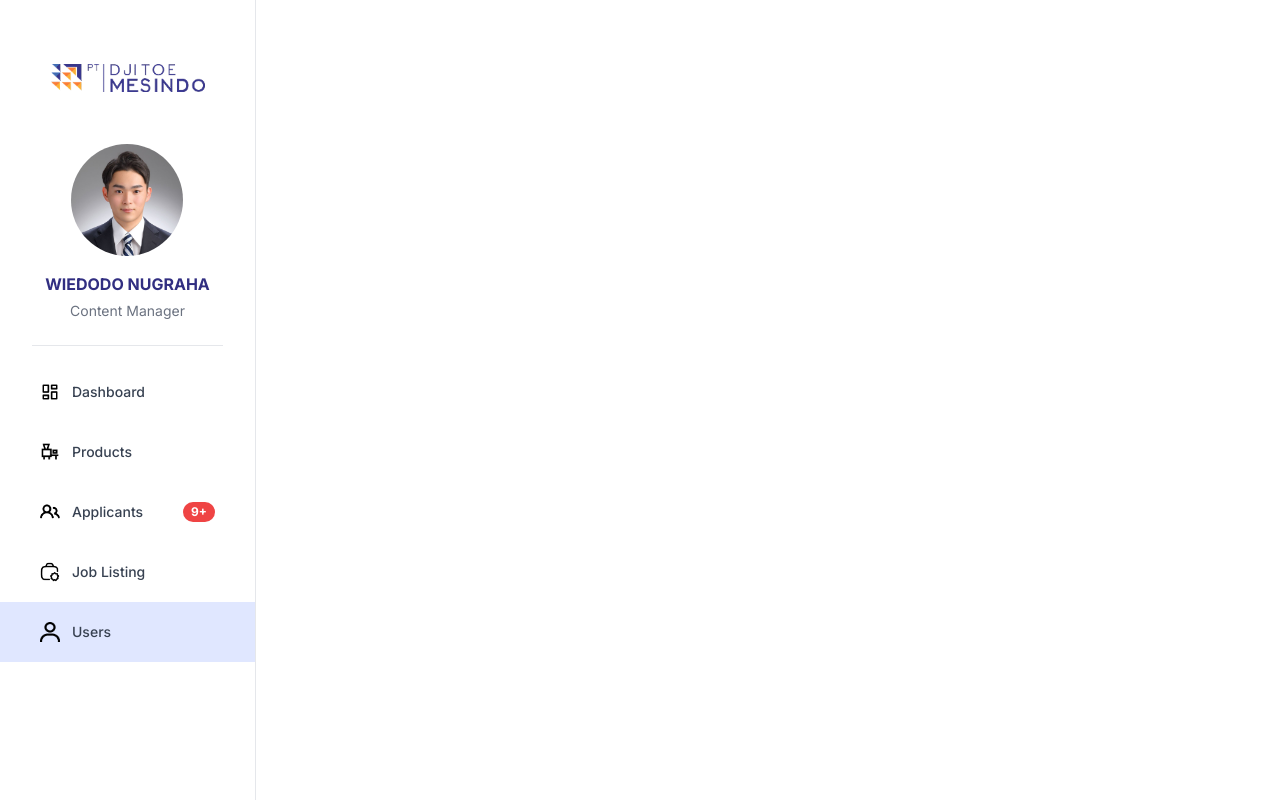
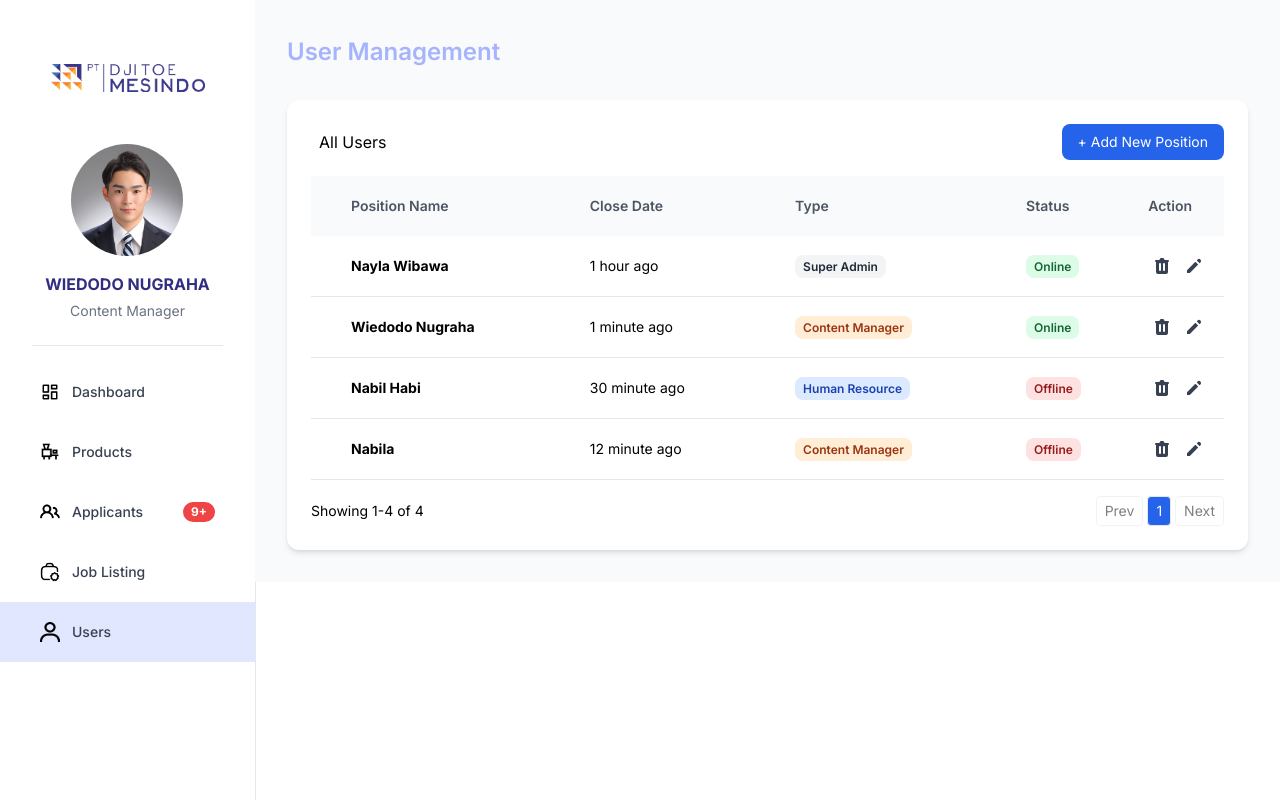
Before and after one commit to naylawibawa/DjitoeDashboard, a React (Vite) app: page /users in a window 1280 px wide. Built offline with nearby package versions, Linux system fonts and the light colour scheme.

Commit message:
Created user page

```diff
--- /dev/null
+++ b/src/components/users/userdata.jsx
@@ -0,0 +1,30 @@
+export const userData = [
+  {
+    id: 1,
+    user: "Nayla Wibawa",
+    lastlogin: "1 hour ago",
+    role: "Super Admin",
+    status: "Online",
+  },
+  {
+    id: 2,
+    user: "Wiedodo Nugraha",
+    lastlogin: "1 minute ago",
+    role: "Content Manager",
+    status: "Online",
+  },
+  {
+    id: 3,
+    user: "Nabil Habi",
+    lastlogin: "30 minute ago",
+    role: "Human Resource",
+    status: "Offline",
+  },
+  {
+    id: 4,
+    user: "Nabila",
+    lastlogin: "12 minute ago",
+    role: "Content Manager",
+    status: "Offline",
+  },
+];
--- /dev/null
+++ b/src/components/users/userdeletemodal.jsx
@@ -0,0 +1,28 @@
+import { createPortal } from "react-dom";
+
+export default function UserDeleteModal({ isOpen, user, onClose, onConfirm }) {
+  if (!isOpen || !user) return null;
+
+  return createPortal(
+    <div className="fixed inset-0 z-50 flex items-center justify-center bg-black bg-opacity-40 font-inter">
+      <div className="relative bg-white rounded-xl p-6 w-96 text-center shadow-lg">
+        <button className="p-1 absolute top-3 right-3 text-gray-500 hover:bg-gray-100 rounded-lg" onClick={onClose}>
+          ✕
+        </button>
+        <h2 className="text-xl font-semibold text-indigo-400 mb-4">Delete User</h2>
+        <p className="text-gray-600 mb-6">
+          Are you sure you want to delete the user <b>{user.user}</b> position? This action cannot be undone.
+        </p>
+        <div className="flex justify-end gap-4">
+          <button className="px-6 py-1 bg-red-200 text-red-700 hover:bg-red-300 rounded-lg" onClick={onClose}>
+            No
+          </button>
+          <button className="px-6 py-1 bg-green-200 text-green-700 hover:bg-green-300 rounded-lg" onClick={onConfirm}>
+            Yes
+          </button>
+        </div>
+      </div>
+    </div>,
+    document.body
+  );
+}
--- /dev/null
+++ b/src/components/users/usertable.jsx
@@ -0,0 +1,135 @@
+import { useState } from "react";
+import { HiTrash, HiPencil } from "react-icons/hi";
+import { userData as initialData } from "./userdata";
+import UserDeleteModal from "./userdeletemodal";
+
+export default function UserTable() {
+  const [users, setUsers] = useState(initialData);
+
+  const [isDeleteOpen, setIsDeleteOpen] = useState(false);
+  const [selectedIndex, setSelectedIndex] = useState(null);
+
+  const [currentPage, setCurrentPage] = useState(1);
+  const itemsPerPage = 10;
+
+  const indexOfLastItem = currentPage * itemsPerPage;
+  const indexOfFirstItem = indexOfLastItem - itemsPerPage;
+  const currentUsers = users.slice(indexOfFirstItem, indexOfLastItem);
+
+  const totalPages = Math.ceil(users.length / itemsPerPage);
+
+  const goToPage = (page) => {
+    if (page < 1 || page > totalPages) return;
+    setCurrentPage(page);
+  };
+
+  const getRoleClasses = (role) => {
+    switch (role) {
+      case "Super Admin":
+        return "bg-gray-100 text-gray-800";
+      case "Content Manager":
+        return "bg-orange-100 text-orange-800";
+      case "Human Resource":
+        return "bg-blue-100 text-blue-800";
+      default:
+        return "bg-gray-100 text-gray-800";
+    }
+  };
+
+  const getStatusClasses = (status) => {
+    switch (status) {
+      case "Online":
+        return "bg-green-100 text-green-800";
+      case "Offline":
+        return "bg-red-100 text-red-800";
+      default:
+        return "bg-gray-100 text-gray-800";
+    }
+  };
+
+  const openDelete = (index) => {
+    setSelectedIndex(indexOfFirstItem + index);
+    setIsDeleteOpen(true);
+  };
+
+  const confirmDelete = () => {
+    setUsers((prev) => prev.filter((_, i) => i !== selectedIndex));
+    setIsDeleteOpen(false);
+    setSelectedIndex(null);
+  };
+
+  return (
+    <div className="px-8 py-8 font-inter">
+      <h1 className="text-2xl font-semibold text-indigo-300 mb-8 mt-1">User Management</h1>
+      <div className="p-6 bg-white shadow-md rounded-xl">
+        <div className="flex items-center justify-between mb-4">
+          <div className="flex gap-2">
+            <p className="px-2">All Users</p>
+          </div>
+          <button className="px-4 py-2 bg-blue-600 hover:bg-blue-800 text-white rounded-lg text-sm">+ Add New Position</button>
+        </div>
+
+        <div className="overflow-x-auto">
+          <table className="w-full text-sm text-left border-collapse">
+            <thead className="bg-gray-50">
+              <tr>
+                <th className="px-10 py-5 font-semibold text-gray-600 text-left">Position Name</th>
+                <th className="px-10 font-semibold text-gray-600 text-left">Close Date</th>
+                <th className="px-10 font-semibold text-gray-600 text-left">Type</th>
+                <th className="px-10 font-semibold text-gray-600 text-left">Status</th>
+                <th className="px-1 font-semibold text-gray-600 text-left">Action</th>
+              </tr>
+            </thead>
+            <tbody>
+              {currentUsers.map((user, idx) => (
+                <tr key={idx} className="border-b">
+                  <td className="px-10 py-5 font-bold">{user.user}</td>
+                  <td className="px-10">{user.lastlogin}</td>
+                  <td className="px-10">
+                    <span className={`px-2 py-1 rounded-lg text-xs font-semibold ${getRoleClasses(user.role)}`}>{user.role}</span>
+                  </td>
+                  <td className="px-10">
+                    <span className={`px-2 py-1 rounded-lg text-xs font-semibold ${getStatusClasses(user.status)}`}>{user.status}</span>
+                  </td>
+                  <td className="px-1">
+                    <div className="flex items-center gap-1">
+                      <button className="p-1 text-gray-700 hover:bg-gray-100 rounded-lg" onClick={() => openDelete(idx)}>
+                        <HiTrash className="w-5 h-5" />
+                      </button>
+                      <button className="p-1 text-gray-700 hover:bg-gray-100 rounded-lg">
+                        <HiPencil className="w-5 h-5" />
+                      </button>
+                    </div>
+                  </td>
+                </tr>
+              ))}
+            </tbody>
+          </table>
+        </div>
+
+        <UserDeleteModal isOpen={isDeleteOpen} user={users[selectedIndex]} onClose={() => setIsDeleteOpen(false)} onConfirm={confirmDelete} />
+
+        <div className="flex justify-between items-center mt-4 text-sm">
+          <p>
+            Showing {indexOfFirstItem + 1}-{Math.min(indexOfLastItem, users.length)} of {users.length}
+          </p>
+          <div className="flex gap-1">
+            <button onClick={() => goToPage(currentPage - 1)} disabled={currentPage === 1} className="px-2 py-1 border rounded disabled:opacity-50">
+              Prev
+            </button>
+
+            {Array.from({ length: totalPages }, (_, i) => (
+              <button key={i} onClick={() => goToPage(i + 1)} className={`px-2 py-1 border rounded ${currentPage === i + 1 ? "bg-blue-600 text-white" : "hover:bg-gray-100"}`}>
+                {i + 1}
+              </button>
+            ))}
+
+            <button onClick={() => goToPage(currentPage + 1)} disabled={currentPage === totalPages} className="px-2 py-1 border rounded disabled:opacity-50">
+              Next
+            </button>
+          </div>
+        </div>
+      </div>
+    </div>
+  );
+}
--- a/src/pages/users.jsx
+++ b/src/pages/users.jsx
@@ -1,3 +1,9 @@
+import UserTable from "../components/users/usertable";
+
 export default function Users() {
-  return <div className="h-full w-full"></div>;
+  return (
+    <div className="h-full w-full bg-gray-50">
+      <UserTable />
+    </div>
+  );
 }
```
